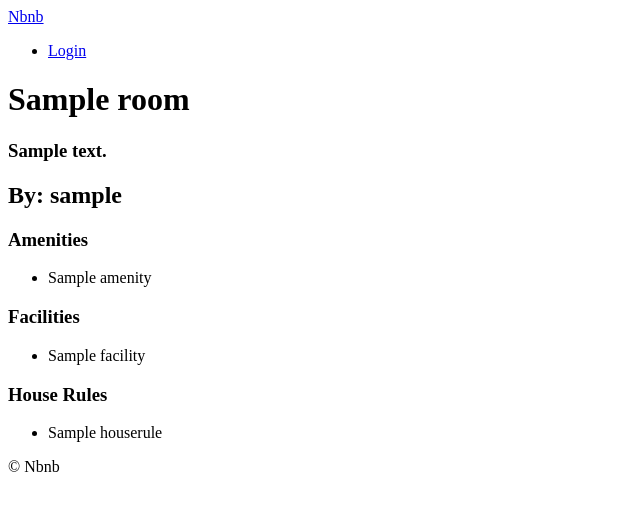
After one commit to hunman89/airbnb-clone, a Django app: template templates/rooms/room_detail.html in a window 1280 px wide. The commit adds this page. Shown: the top 511 px of the page, without its empty margins (0-640 px from the left). Run offline with Django 3.2, Linux system fonts and the light colour scheme; the template is opened without the code that fills it: most values are stand-ins (such as "Sample title", 1, 10 or a date in 2020).

Commit message:
Make room detail view

```diff
--- a/config/urls.py
+++ b/config/urls.py
@@ -20,6 +20,7 @@ from django.conf.urls.static import static
 
 urlpatterns = [
     path("", include("core.urls", namespace="core")),
+    path("rooms/", include("rooms.urls", namespace="rooms")),
     path("admin/", admin.site.urls),
 ]
 
--- a/rooms/models.py
+++ b/rooms/models.py
@@ -95,6 +95,11 @@ class Room(core_models.TimeStampedModel):
         self.city = str.capitalize(self.city)
         super().save(*args, **kwargs)
 
+    def get_absolute_url(self):
+        from django.urls import reverse
+
+        return reverse("rooms:detail", kwargs={"pk": self.pk})
+
     def total_rating(self):
         all_reviews = self.reviews.all()
         all_ratings = 0
--- /dev/null
+++ b/rooms/urls.py
@@ -0,0 +1,6 @@
+from django.urls import path
+from . import views
+
+app_name = "rooms"
+
+urlpatterns = [path("<int:pk>", views.RoomDetail.as_view(), name="detail")]
--- a/templates/partials/header.html
+++ b/templates/partials/header.html
@@ -1,5 +1,5 @@
 <header>
-    <a href="/">Nbnb</a>
+    <a href="{% url "core:home" %}">Nbnb</a>
     <ul>
         <li><a href="#">Login</a></li>
     </ul>
--- /dev/null
+++ b/templates/rooms/room_detail.html
@@ -0,0 +1,35 @@
+{%extends "base.html"%}
+{%block page_name%}Home
+{%endblock page_name%}
+{% block content %}
+<div>
+    <h1>{{room.name}}</h1>
+    <h3>{{room.description}}</h3>
+</div>
+<div>
+    <h2>By: {{room.host.username}}
+
+    {% if room.host.superhost %}
+        (superhost)
+    {% endif %}
+    </h2>
+    <h3>Amenities</h3>
+    <ul>
+    {% for a in room.amenity.all %}
+        <li>{{a}}</li>
+    {% endfor %}
+    </ul>
+    <h3>Facilities</h3>
+    <ul>
+    {% for a in room.facility.all %}
+        <li>{{a}}</li>
+    {% endfor %}
+    </ul>
+    <h3>House Rules</h3>
+    <ul>
+    {% for a in room.houserule.all %}
+        <li>{{a}}</li>
+    {% endfor %}
+    </ul>
+</div>
+{% endblock content %}
--- a/templates/rooms/room_list.html
+++ b/templates/rooms/room_list.html
@@ -4,7 +4,11 @@
 {% block content %}
 {% for room in rooms %}
 
-<h1>{{room.name}}/${{room.price}}</h1>
+<h3>
+    <a href="{% url "rooms:detail" room.pk %}">
+        {{room.name}}/${{room.price}}
+    </a>
+</h3>
 {%endfor%}
 
 <h5>
```
Also changed, not shown: rooms/views.py (+8 -1 lines).
